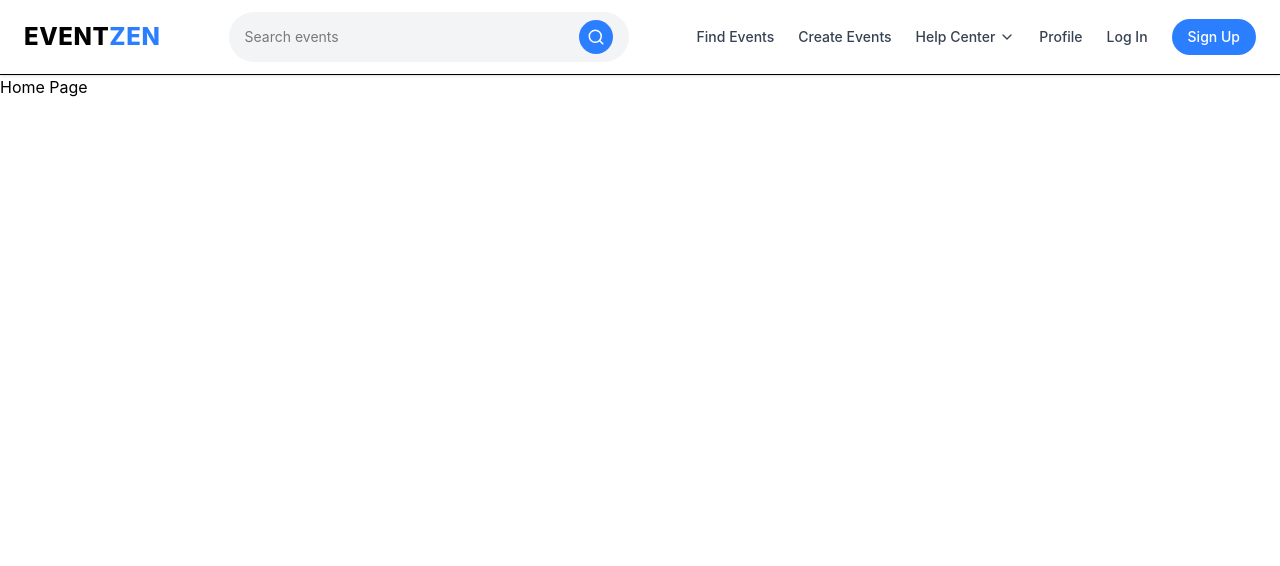
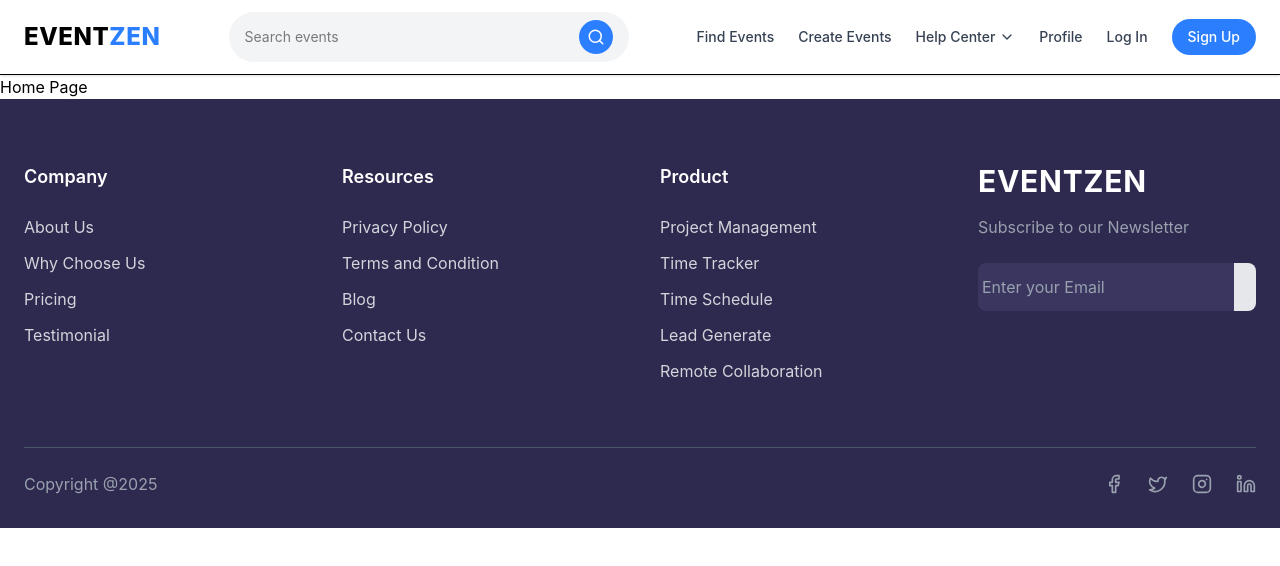
Before and after one commit to Event-Zen/eventzen-frontend, a React (Vite) app: page / in a window 1280 px wide. Shown: the top 566 px of the page. Built offline with nearby package versions, Linux system fonts and the light colour scheme.

Commit message:
Created the footer section of the home page

```diff
--- /dev/null
+++ b/src/components/Footer.tsx
@@ -0,0 +1,89 @@
+import { Facebook, Twitter, Instagram, Linkedin } from "lucide-react";
+
+const Footer = () => {
+  return (
+    <footer className="bg-[#2E294E] text-gray-300 pt-16 pb-8 px-6">
+      <div className="max-w-7xl mx-auto">
+
+        {/* Top Section */}
+        <div className="grid grid-cols-1 md:grid-cols-4 gap-10">
+
+          {/* Company */}
+          <div>
+            <h3 className="text-white font-semibold mb-6 text-lg">Company</h3>
+            <ul className="space-y-3">
+              <li className="hover:text-white cursor-pointer">About Us</li>
+              <li className="hover:text-white cursor-pointer">Why Choose Us</li>
+              <li className="hover:text-white cursor-pointer">Pricing</li>
+              <li className="hover:text-white cursor-pointer">Testimonial</li>
+            </ul>
+          </div>
+
+          {/* Resources */}
+          <div>
+            <h3 className="text-white font-semibold mb-6 text-lg">Resources</h3>
+            <ul className="space-y-3">
+              <li className="hover:text-white cursor-pointer">Privacy Policy</li>
+              <li className="hover:text-white cursor-pointer">Terms and Condition</li>
+              <li className="hover:text-white cursor-pointer">Blog</li>
+              <li className="hover:text-white cursor-pointer">Contact Us</li>
+            </ul>
+          </div>
+
+          {/* Product */}
+          <div>
+            <h3 className="text-white font-semibold mb-6 text-lg">Product</h3>
+            <ul className="space-y-3">
+              <li className="hover:text-white cursor-pointer">Project Management</li>
+              <li className="hover:text-white cursor-pointer">Time Tracker</li>
+              <li className="hover:text-white cursor-pointer">Time Schedule</li>
+              <li className="hover:text-white cursor-pointer">Lead Generate</li>
+              <li className="hover:text-white cursor-pointer">Remote Collaboration</li>
+            </ul>
+          </div>
+
+          {/* Newsletter */}
+          <div>
+            <h2 className="text-3xl font-bold text-white mb-4 tracking-wide">
+              EVENTZEN
+            </h2>
+            <p className="mb-6 text-gray-400">
+              Subscribe to our Newsletter
+            </p>
+
+            <div className="flex bg-[#3B365F] rounded-lg overflow-hidden">
+              <input
+                type="email"
+                placeholder="Enter your Email"
+                className="bg-transparent px-1 py-3 flex-1 outline-none text-white placeholder-gray-400"
+              />
+              <button className="bg-gray-200 text-black px-6 font-medium hover:bg-white transition">
+                Subscribe
+              </button>
+            </div>
+          </div>
+
+        </div>
+
+        {/* Bottom Section */}
+        <div className="mt-16 flex flex-col md:flex-row items-center justify-between border-t border-gray-600 pt-6">
+
+          <p className="text-gray-400 mb-4 md:mb-0">
+            Copyright @2025
+          </p>
+
+          <div className="flex space-x-6 text-gray-400">
+            <Facebook className="hover:text-white cursor-pointer" size={20} />
+            <Twitter className="hover:text-white cursor-pointer" size={20} />
+            <Instagram className="hover:text-white cursor-pointer" size={20} />
+            <Linkedin className="hover:text-white cursor-pointer" size={20} />
+          </div>
+
+        </div>
+
+      </div>
+    </footer>
+  );
+};
+
+export default Footer;
--- a/src/layouts/MainLayout.tsx
+++ b/src/layouts/MainLayout.tsx
@@ -1,3 +1,4 @@
+import Footer from "../components/Footer";
 import Header from "../components/Header";
 
 const MainLayout = ({ children }: { children: React.ReactNode }) => {
@@ -5,6 +6,7 @@ const MainLayout = ({ children }: { children: React.ReactNode }) => {
     <>
       <Header />
       <main>{children}</main>
+      <Footer />
     </>
   );
 };
```
